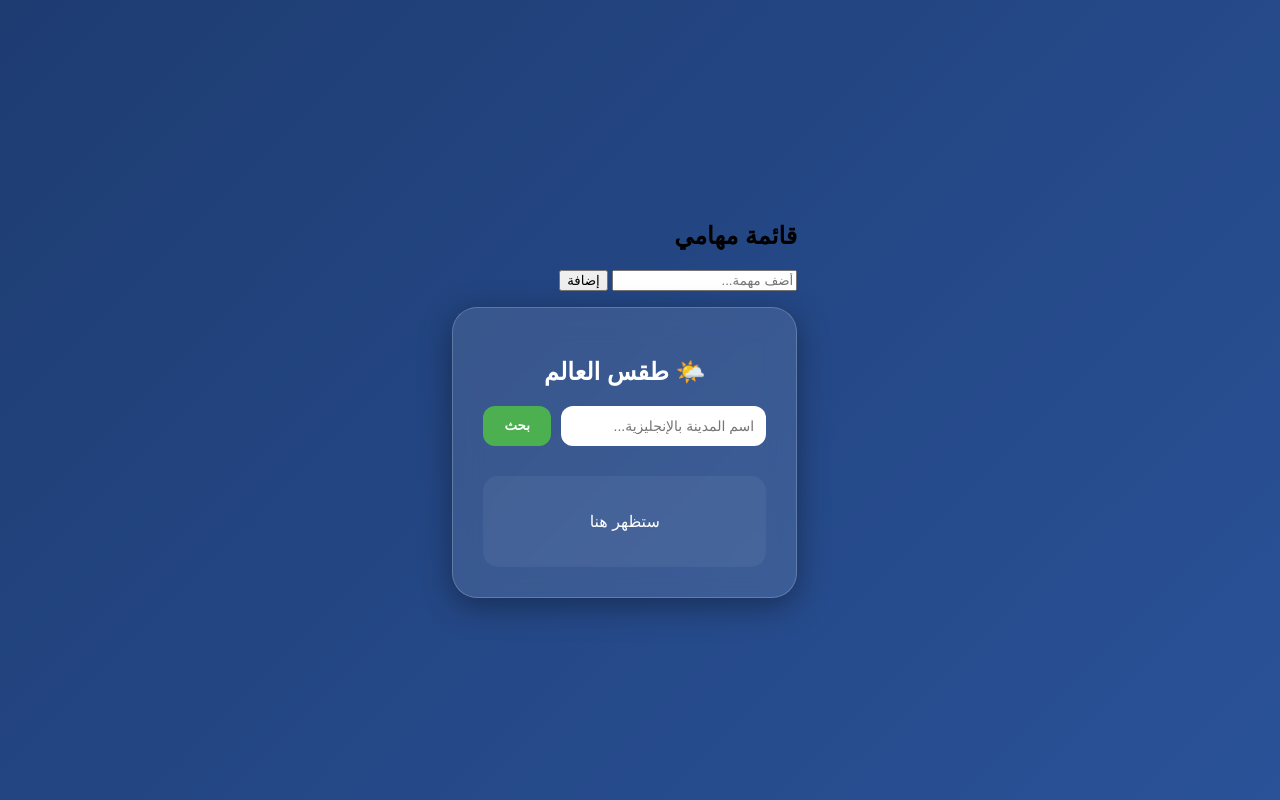
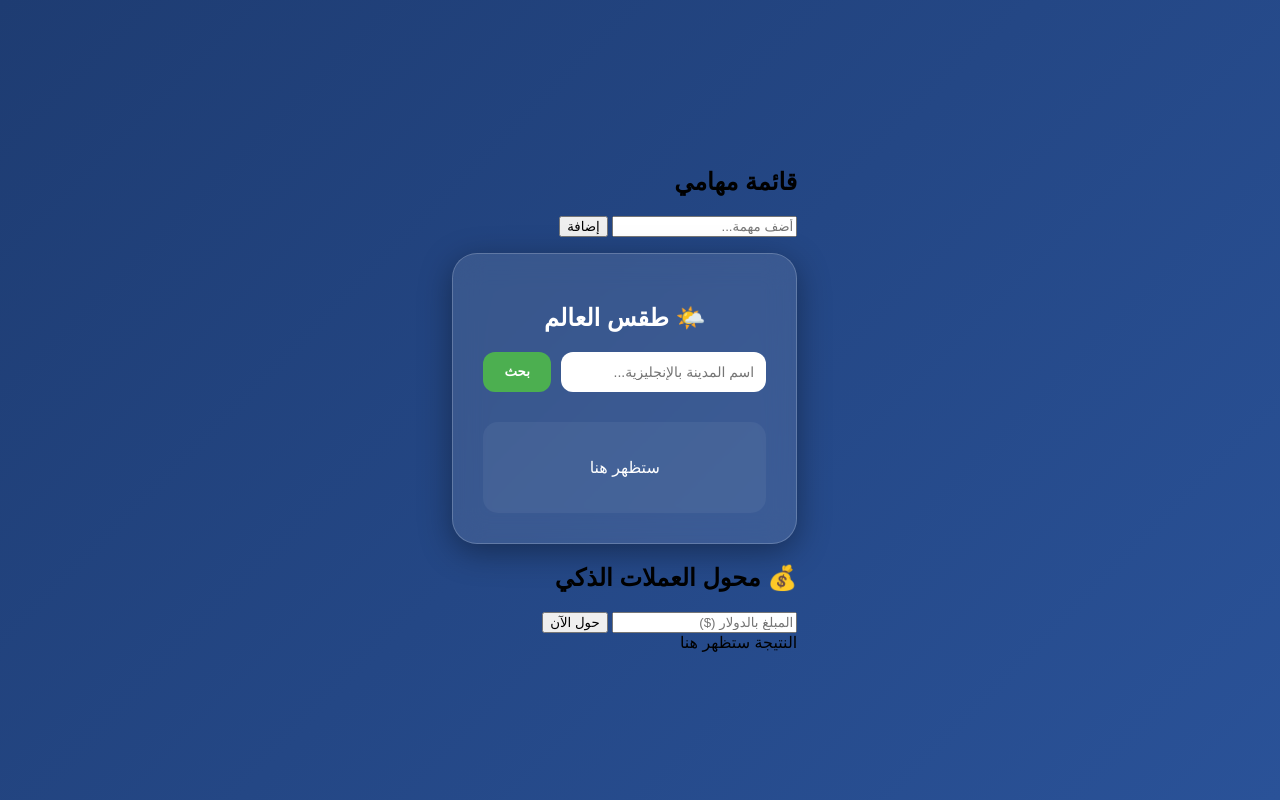
Before and after one commit to startklar-code/My-First-Web-App, a website: page index.html in a window 1280 px wide. Drawn offline with Linux system fonts and the light colour scheme.

Commit message:
Add currency converter to index.html
Added currency converter section to the HTML file.

```diff
--- a/index.html
+++ b/index.html
@@ -27,6 +27,14 @@
                 <p> ستظهر هنا</p>
             </div>
         </div>
+        <div class="converter-container">
+    <h2>💰 محول العملات الذكي</h2>
+    <div class="input-group">
+        <input type="number" id="usdAmount" placeholder="المبلغ بالدولار ($)">
+        <button onclick="convertCurrency()">حول الآن</button>
+    </div>
+    <div id="result" class="result-box">النتيجة ستظهر هنا</div>
+</div>
     </div>
 
     <script src="script.js"></script>
```
